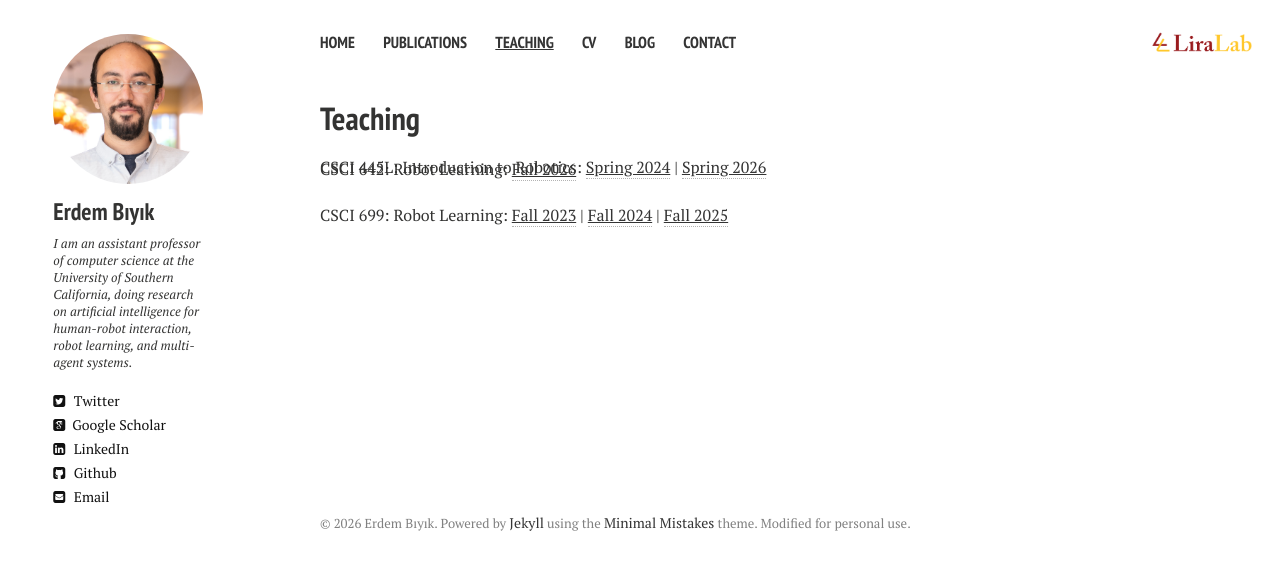
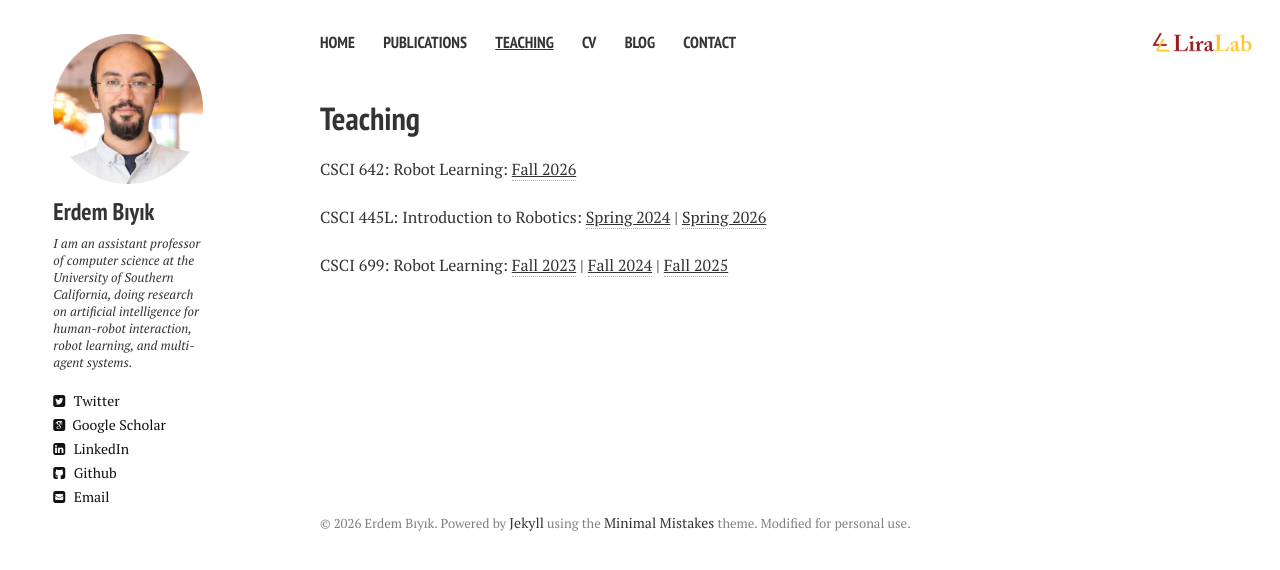
Before and after one commit to ebiyik/ebiyik.github.io, a Jekyll site: the page built from teaching.html, in a window 1280 px wide. Shown: the top 570 px of the page. Built offline with Jekyll 4.4.1, drawn with Linux system fonts in a browser that asks for light colours; nearby versions of some CDN libraries.

Commit message:
fixing the teaching page

```diff
--- a/teaching.html
+++ b/teaching.html
@@ -6,6 +6,6 @@ tags: teaching, course, class, lecture
 ---
 
 
-<p style="margin-bottom:0;">CSCI 642: Robot Learning: <a href="https://liralab.usc.edu/csci642" style="text-decoration:underline;">Fall 2026</a><br>
+<p style="margin-bottom:0;">CSCI 642: Robot Learning: <a href="https://liralab.usc.edu/csci642" style="text-decoration:underline;">Fall 2026</a></p><br>
 <p style="margin-bottom:0;">CSCI 445L: Introduction to Robotics: <a href="#" style="text-decoration:underline;">Spring 2024</a> | <a href="#" style="text-decoration:underline;">Spring 2026</a></p><br>
 <p style="margin-bottom:0;">CSCI 699: Robot Learning: <a href="https://liralab.usc.edu/csci699/2023" style="text-decoration:underline;">Fall 2023</a> | <a href="https://liralab.usc.edu/csci699/2024" style="text-decoration:underline;">Fall 2024</a> | <a href="https://liralab.usc.edu/csci699" style="text-decoration:underline;">Fall 2025</a></p>
```
